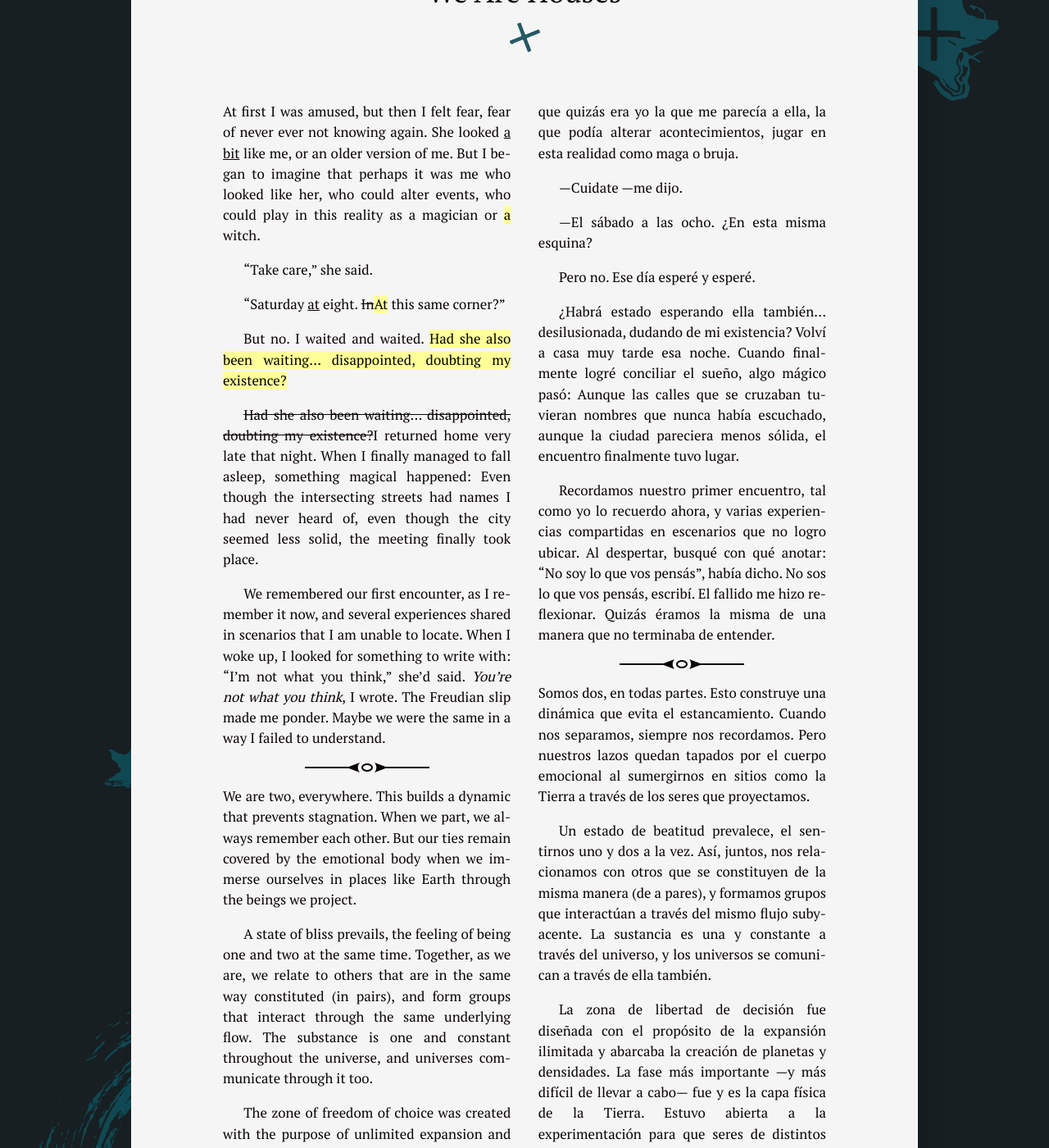
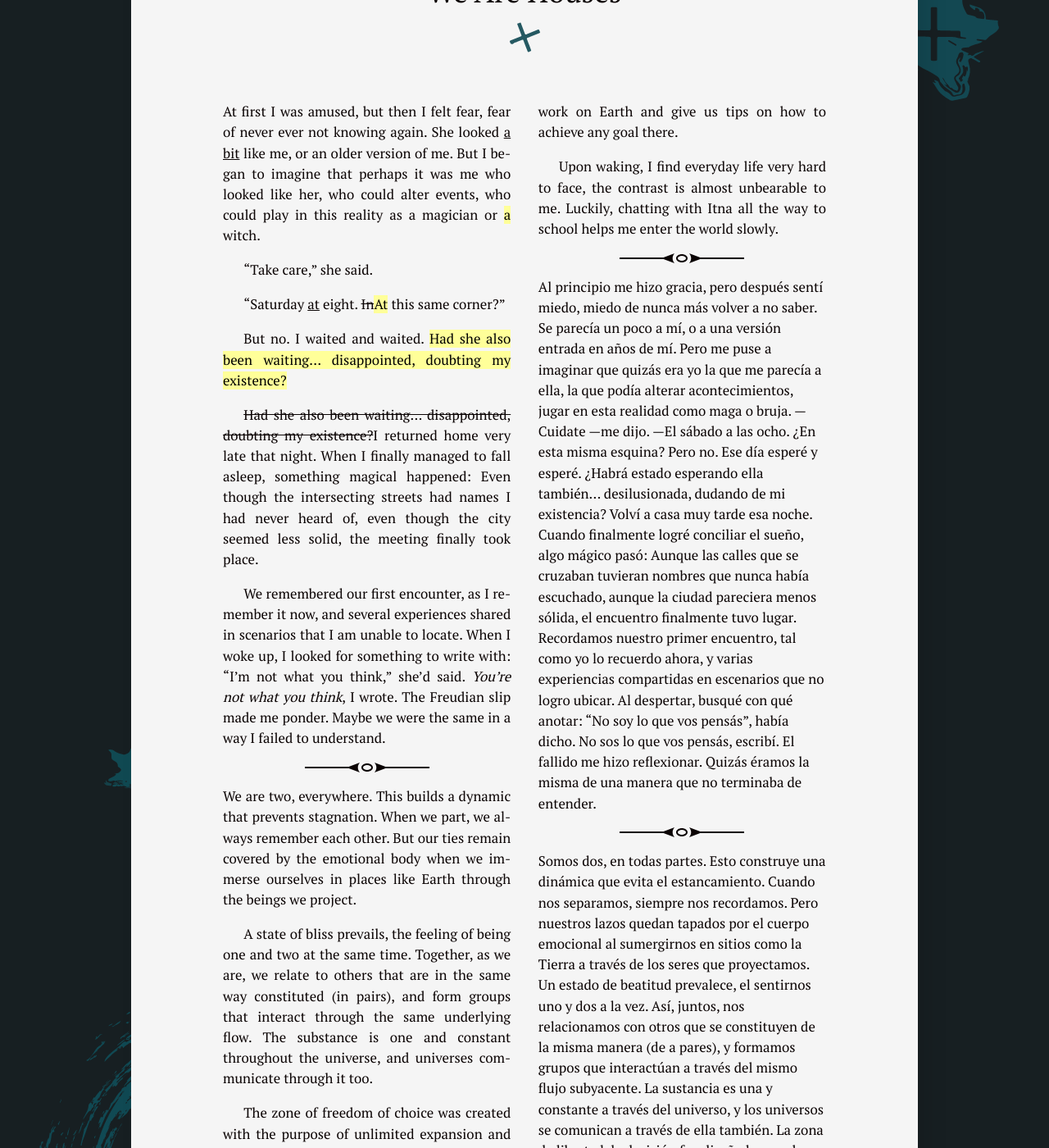
Before and after one commit to silvialohrmann/editorial, a Jekyll site: the page built from _posts/2022-11-18-we-are-houses.md, in a window 1280 px wide and 1400 px high, scrolled down 204 px. Shown: the whole window at 82% size. Built offline with Jekyll 4.4.1, drawn with Linux system fonts in a browser that asks for light colours; some of the changed text lies outside the part shown.

Commit message:
Update 2022-11-18-we-are-houses.md

```diff
--- a/_posts/2022-11-18-we-are-houses.md
+++ b/_posts/2022-11-18-we-are-houses.md
@@ -91,9 +91,9 @@
 I dream I’m in a large room shaped like an amphitheater. They are explaining how things work on Earth and give us tips on how to achieve any goal there.
 
 Upon waking, I find everyday life very hard to face, the contrast is almost unbearable to me. Luckily, chatting with Itna all the way to school helps me enter the world slowly.
-<br/><br/><br/><br/><br/><br/><br/><br/><br/>
+
 <hr>
-
+<div class="spanish">
 Al principio me hizo gracia, pero después sentí miedo, miedo de nunca más volver a no saber. Se parecía un poco a mí, o a una versión entrada en años de mí. Pero me puse a imaginar que quizás era yo la que me parecía a ella, la que podía alterar acontecimientos, jugar en esta realidad como maga o bruja.
 
 —Cuidate —me dijo.
@@ -179,3 +179,4 @@
 Sueño que estoy en una sala grande con forma de anfiteatro. Están explicando cómo son las cosas en la Tierra y nos dan consejos sobre cómo lograr cualquier meta ahí.
 
 Al despertar, me cuesta enfrentarme con lo cotidiano, el contraste me resulta casi insoportable. Por suerte, charlar con Itna todo el camino a la escuela me ayuda a entrar al mundo despacito.
+</div>
```
